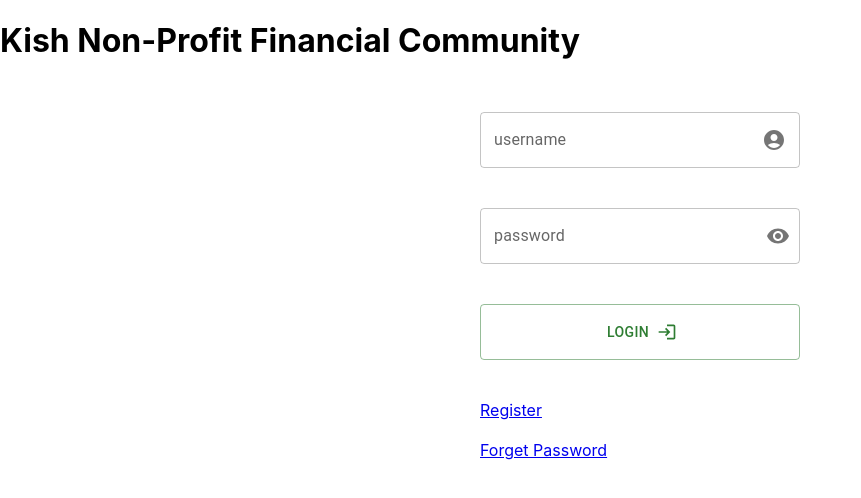
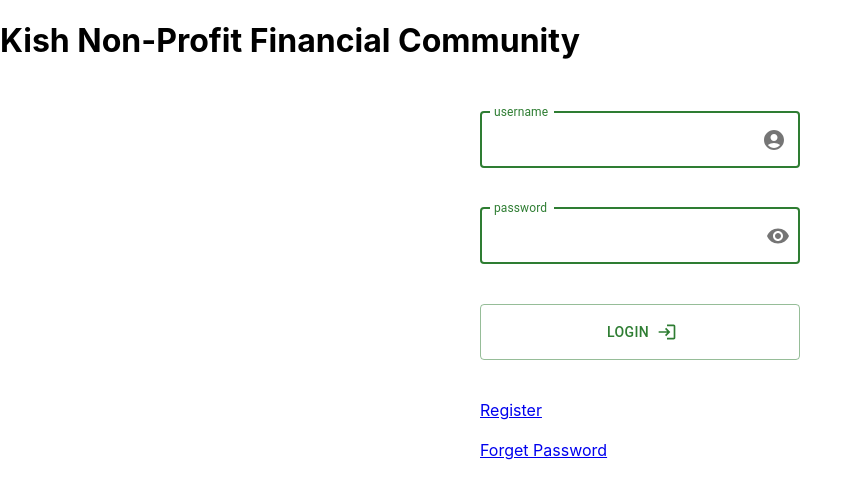
Before and after one commit to ArmanSaffari/loan-project, a React (Create React App) app: page / in a window 1280 px wide. Shown: the top 498 px of the page, without its empty margins (0-861 px from the left). Built offline with nearby package versions, Linux system fonts and the light colour scheme.

Commit message:
validation added (validation is one step before)

```diff
--- a/src/pages/home/index.js
+++ b/src/pages/home/index.js
@@ -17,6 +17,7 @@ import VisibilityOffIcon from '@mui/icons-material/VisibilityOff';
 
 function Home() {
     const [values, setValues] = React.useState({
+        username: '',
         amount: '',
         password: '',
         weight: '',
@@ -24,13 +25,36 @@ function Home() {
         showPassword: false,
     });
 
+    const [isValid, setIsValid] = React.useState({
+        username: true,
+        password: true
+    })
+
     const [logInAlert, setLogInAlert] = React.useState({
         text: "",
         show: false
     })
 
+    const regEx = {
+        username: new RegExp(/[a-z0-9._%+-]+@[a-z0-9.-]+\.[a-z]{1,}/),
+        password: new RegExp()
+    }
+
+    const handleValidation = (prop) => {
+        setIsValid({
+            ...isValid,
+            [prop]: regEx[prop].test(values[prop])
+        });
+        console.log(values[prop]);
+        console.log(isValid[prop]);
+    };
+
     const handleChange = (prop) => (event) => {
-        setValues({ ...values, [prop]: event.target.value });
+        setValues({
+            ...values,
+            [prop]: event.target.value,
+        });
+        handleValidation(prop);
     };
 
     const handleClickShowPassword = () => {
@@ -44,7 +68,7 @@ function Home() {
         event.preventDefault();
     };
 
-    const logInHandler = () => {
+    const logInHandler = (event) => {
         /*
         1. send inputed data to the server (API??)
         2. on server error --> show the feedback
@@ -53,12 +77,22 @@ function Home() {
             --> send data of the user to myProfile
 
         */
+        event.preventDefault();
         setLogInAlert(() => {
             return {
                 text: "username and password don't match!",
                 show: true
             }
         });
+        setTimeout(()=> {
+            setLogInAlert(() => {
+            return {
+                ...logInAlert,
+                show: false
+            }
+        })}, 5000);
+
+        console.log(values)
     }
 
     return (
@@ -87,28 +121,30 @@ function Home() {
                     </Grid>
 
                     <Grid item xs={10} sm={6} md={4} lg={3} sx={{margin: "10px"}}>
-
+                        <form action="asdasd" method="GET">
                             <TextField
+                                focused
                                 id="username-input"
                                 label="username"
                                 variant="outlined"
+                                onChange={handleChange('username')}
                                 sx={{
                                     width: '100%',
                                     margin: '20px 0',
                                 }}
-                            color="success"
+                                color={isValid.username ? "success" : "error"}
                                 InputProps={{
                                     endAdornment: <InputAdornment position="end"><AccountCircleIcon /></InputAdornment>,
                                 }}
                             />
-
                             <FormControl
+                                focused
                                 sx={{
                                     margin: '20px 0',
                                     width: '100%'
                                     }}
                                 variant="outlined"
-                            color="success">
+                                color={isValid.password ? "success" : "error"}>
                                 <InputLabel htmlFor="password-input">password</InputLabel>
                                 <OutlinedInput
                                     id="password-input"
@@ -133,6 +169,7 @@ function Home() {
 
                             <Button
                                 variant="outlined"
+                                component="label"
                                 endIcon={<LoginIcon  />}
                                 sx={{
                                     width: '100%',
@@ -140,14 +177,18 @@ function Home() {
                                     margin: '20px 0',
                                 }}
                                 color="success"
-                            onClick={logInHandler}>
-                        Login</Button>
+                                >
+                                Login
+                                <input hidden type="submit"
+                                onClick={logInHandler}/>
+                            </Button>
                             <div style={{margin: '20px 0'}}>
                                 <Link to="/Register">Register</Link>
                             </div>
                             <div style={{margin: '20px 0'}}>
                             <Link to="/forgetPassword">Forget Password</Link>
                             </div>
+                        </form>
                     </Grid>
                 </Grid>
             </div>
```
Lines whose indentation alone changed are shown as unchanged.
